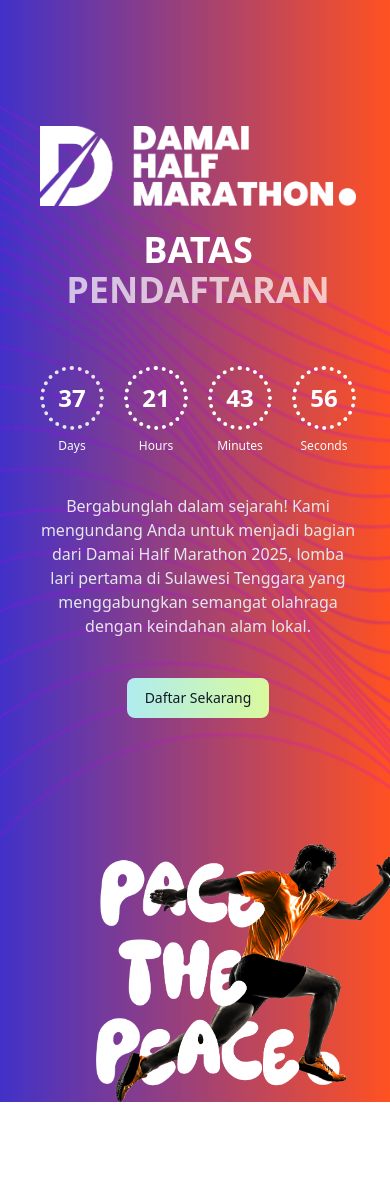
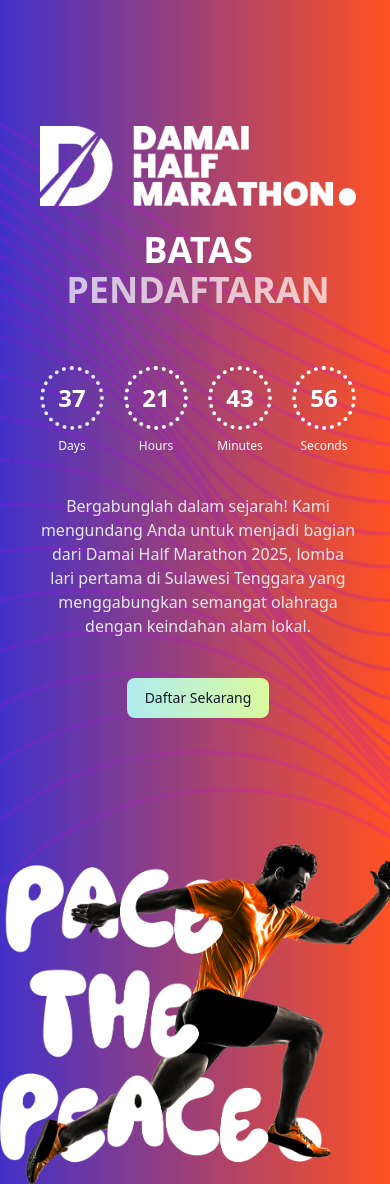
Before and after one commit to tarunaagung11/Toko-Damai, a React (Vite) app: page / in a window 390 px wide. Before the commit the page ends 1102 px from the top, so only its background shows below. Built offline with nearby package versions, Linux system fonts and the light colour scheme; what @designbycode/tailwindcss-text-stroke would draw is missing.

Commit message:
Update Comingsoon.jsx

```diff
--- a/src/pages/Comingsoon.jsx
+++ b/src/pages/Comingsoon.jsx
@@ -139,7 +139,7 @@
             viewport={{ once: true }}
             transition={{ duration: 1.5, delay: 0.25 }}
             src={Tagline}
-            className="mt-0 flex w-[600px] items-center justify-self-center pl-24 sm:mt-0 md:mt-0 lg:mt-48"
+            className="mt-0 flex w-[600px] items-center justify-self-center sm:mt-0 md:mt-0 lg:mt-48 lg:pl-24"
           />
         </div>
       </motion.div>
```
